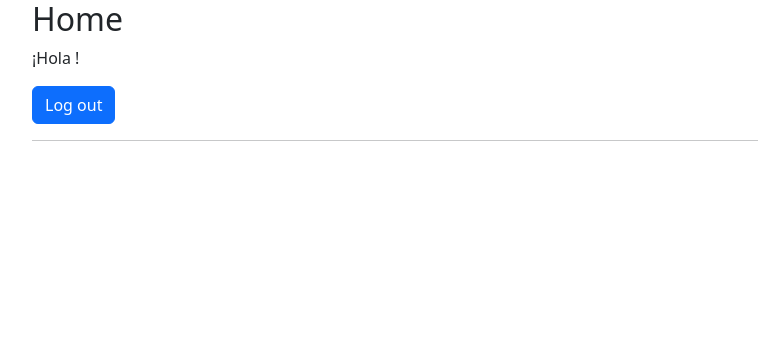
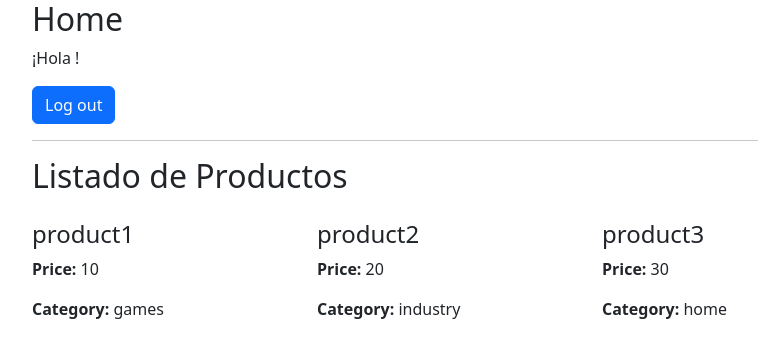
Before and after one commit to victormmorales/demo-redux, a React (Vite) app: page /home in a window 1280 px wide. Shown: the top 358 px of the page, without its empty margins (50-808 px from the left). Built offline with nearby package versions, Linux system fonts and the light colour scheme; data requests are answered from the project's data file.

Commit message:
product list

```diff
--- /dev/null
+++ b/src/components/ProductList.jsx
@@ -0,0 +1,30 @@
+export const ProductList = ({ products }) => {
+  return (
+    <>
+      <h2>Listado de Productos</h2>
+      <div className="row">
+        {products.map((product) => {
+          return (
+            <div key={product.id} className="col-3 mt-3">
+              <h4>{product.name}</h4>
+              <p>
+                <b>Price:</b> {product.price}
+              </p>
+              <p>
+                <b>Category:</b> {product.category}
+              </p>
+              {/* <button
+                className={`btn ${
+                  pdtsInCart.find((pdt) => pdt.id === product.id)
+                    ? "btn-danger"
+                    : "btn-success"
+                }`}
+                onClick={() => handleAddRemoveProduct(product.id)}
+              ></button> */}
+            </div>
+          );
+        })}
+      </div>
+    </>
+  );
+};
--- a/src/pages/Home.jsx
+++ b/src/pages/Home.jsx
@@ -1,16 +1,29 @@
+import { useState, useEffect } from "react";
 import { useSelector, useDispatch } from "react-redux";
 import { useNavigate } from "react-router-dom";
 import { unsetUser } from "../redux/reducers/user/userSlice";
+import { ProductList } from "../components/ProductList";
+import Axios from "axios";
 
 export const Home = () => {
   const dispatch = useDispatch();
   const navigate = useNavigate();
   const user = useSelector((state) => state.user);
 
+  const [products, setProducts] = useState([]);
+
   const handleLogout = () => {
     dispatch(unsetUser());
     navigate("/");
   };
+
+  useEffect(() => {
+    Axios.get("http://localhost:3000/products").then((response) => {
+      setProducts(response.data);
+    });
+  }, []);
+
+  console.log(products);
 
   return (
     <>
@@ -20,6 +33,8 @@ export const Home = () => {
         Log out
       </button>
       <hr />
+
+      <ProductList products={products} />
     </>
   );
 };
```
